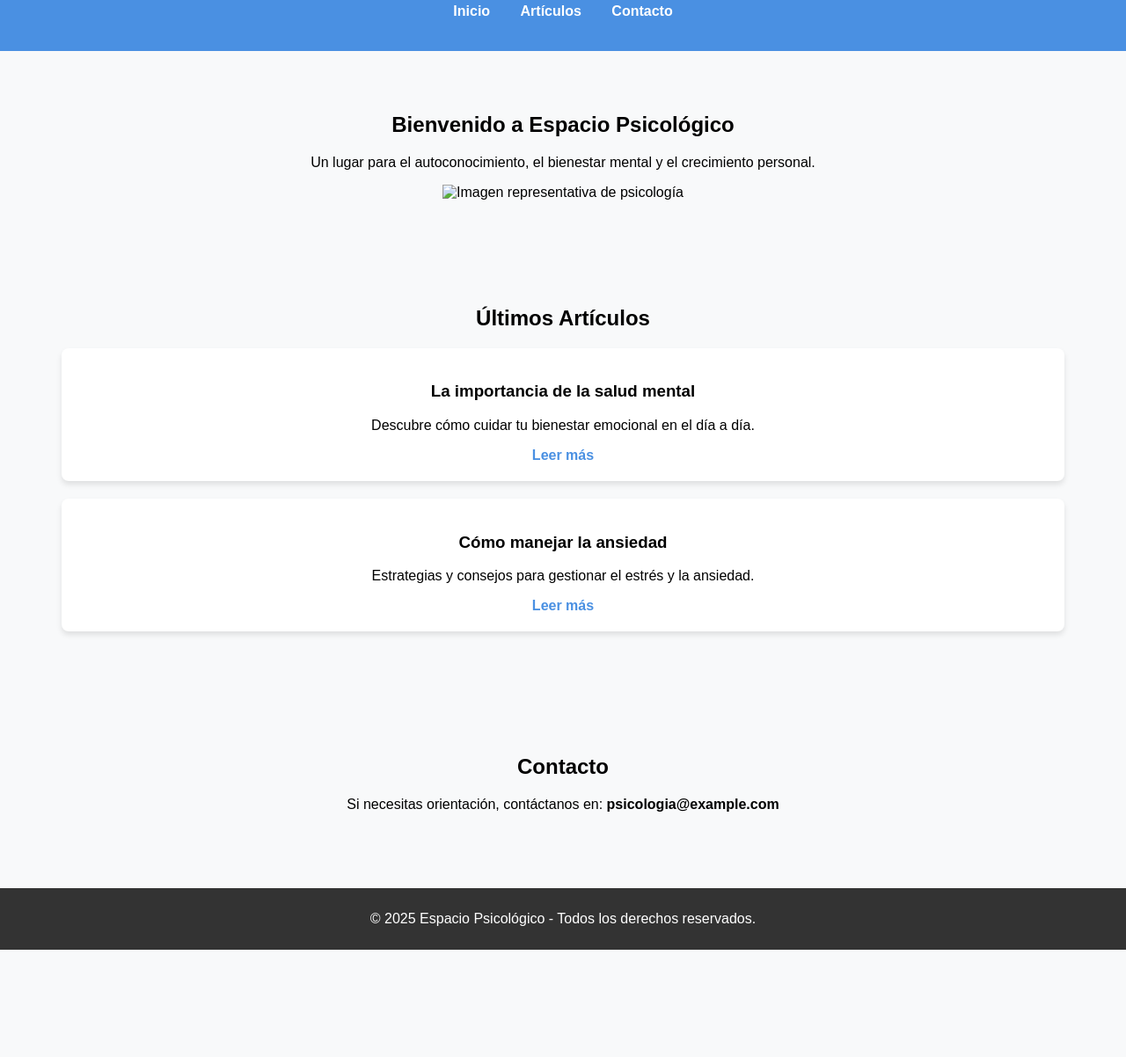
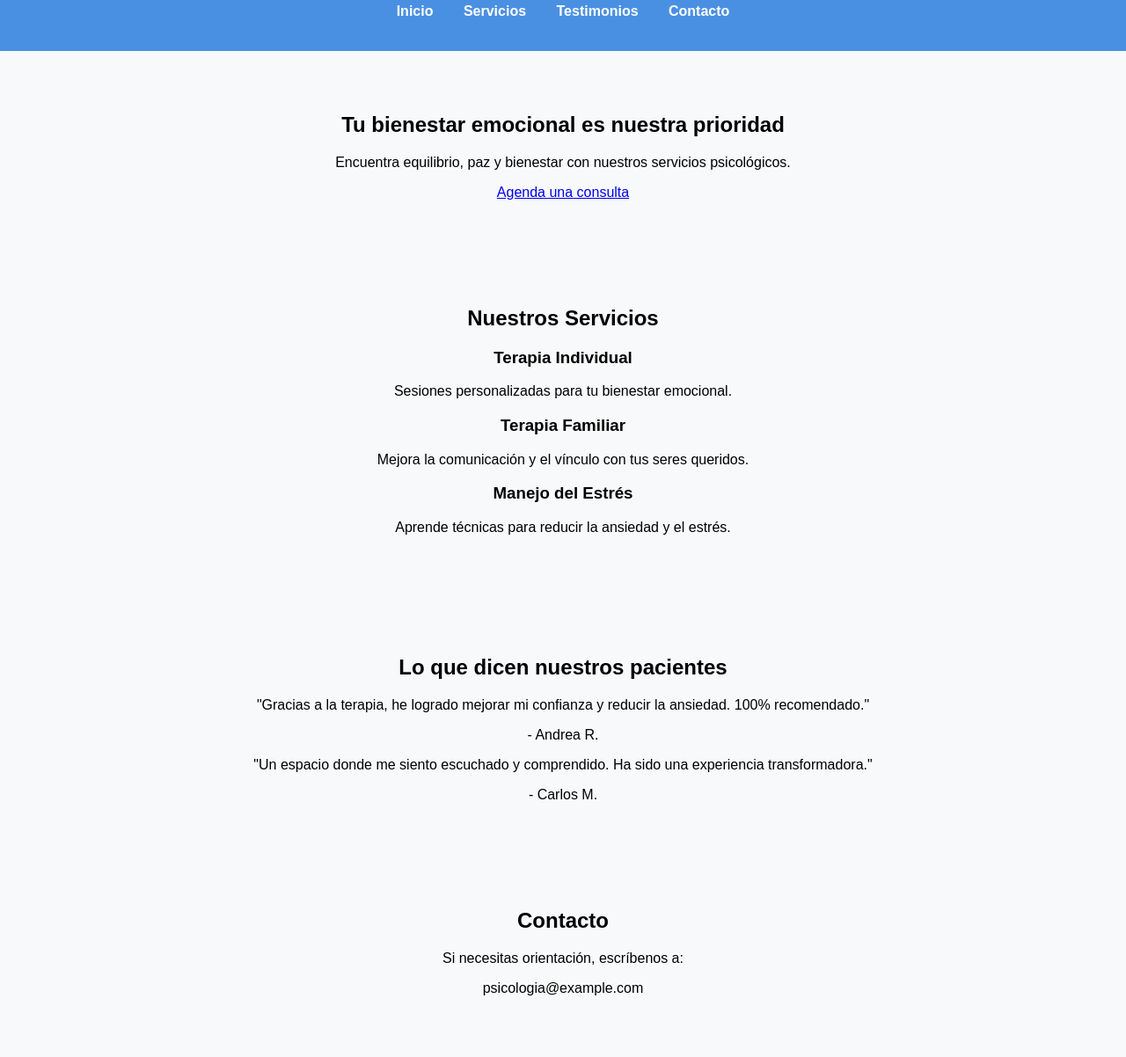
Before and after one commit to JohannCE22/paginapsic, a plain HTML site: page index.html in a window 1280 px wide. Shown: the part 96-1298 px from the top of the page at 88% size. Before the commit the page ends 1176 px from the top, so only its background shows below. Drawn offline with Linux system fonts and the light colour scheme.

Commit message:
index.html

```diff
--- a/index.html
+++ b/index.html
@@ -5,6 +5,7 @@
     <meta name="viewport" content="width=device-width, initial-scale=1.0">
     <title>Espacio Psicológico</title>
     <link rel="stylesheet" href="style.css">
+    <script defer src="script.js"></script>
 </head>
 <body>
 
@@ -13,41 +14,60 @@
         <nav>
             <ul>
                 <li><a href="#inicio">Inicio</a></li>
-                <li><a href="#articulos">Artículos</a></li>
+                <li><a href="#servicios">Servicios</a></li>
+                <li><a href="#testimonios">Testimonios</a></li>
                 <li><a href="#contacto">Contacto</a></li>
             </ul>
         </nav>
     </header>
 
-    <section id="inicio">
-        <h2>Bienvenido a Espacio Psicológico</h2>
-        <p>Un lugar para el autoconocimiento, el bienestar mental y el crecimiento personal.</p>
-        <img src="images/psicologia.jpg" alt="Imagen representativa de psicología" width="80%">
-    </section>
-
-    <section id="articulos">
-        <h2>Últimos Artículos</h2>
-        <div class="articulo">
-            <h3>La importancia de la salud mental</h3>
-            <p>Descubre cómo cuidar tu bienestar emocional en el día a día.</p>
-            <a href="#">Leer más</a>
-        </div>
-        <div class="articulo">
-            <h3>Cómo manejar la ansiedad</h3>
-            <p>Estrategias y consejos para gestionar el estrés y la ansiedad.</p>
-            <a href="#">Leer más</a>
+    <section id="inicio" class="hero">
+        <div class="hero-content">
+            <h2>Tu bienestar emocional es nuestra prioridad</h2>
+            <p>Encuentra equilibrio, paz y bienestar con nuestros servicios psicológicos.</p>
+            <a href="#contacto" class="btn">Agenda una consulta</a>
         </div>
     </section>
 
-    <section id="contacto">
+    <section id="servicios" class="section">
+        <h2>Nuestros Servicios</h2>
+        <div class="service-container">
+            <div class="service">
+                <h3>Terapia Individual</h3>
+                <p>Sesiones personalizadas para tu bienestar emocional.</p>
+            </div>
+            <div class="service">
+                <h3>Terapia Familiar</h3>
+                <p>Mejora la comunicación y el vínculo con tus seres queridos.</p>
+            </div>
+            <div class="service">
+                <h3>Manejo del Estrés</h3>
+                <p>Aprende técnicas para reducir la ansiedad y el estrés.</p>
+            </div>
+        </div>
+    </section>
+
+    <section id="testimonios" class="section testimonials">
+        <h2>Lo que dicen nuestros pacientes</h2>
+        <div class="testimonial">
+            <p>"Gracias a la terapia, he logrado mejorar mi confianza y reducir la ansiedad. 100% recomendado."</p>
+            <span>- Andrea R.</span>
+        </div>
+        <div class="testimonial">
+            <p>"Un espacio donde me siento escuchado y comprendido. Ha sido una experiencia transformadora."</p>
+            <span>- Carlos M.</span>
+        </div>
+    </section>
+
+    <section id="contacto" class="section contact">
         <h2>Contacto</h2>
-        <p>Si necesitas orientación, contáctanos en: <strong>psicologia@example.com</strong></p>
+        <p>Si necesitas orientación, escríbenos a:</p>
+        <p class="email">psicologia@example.com</p>
     </section>
 
     <footer>
         <p>&copy; 2025 Espacio Psicológico - Todos los derechos reservados.</p>
     </footer>
 
-    <script src="script.js"></script>
 </body>
 </html>
```
